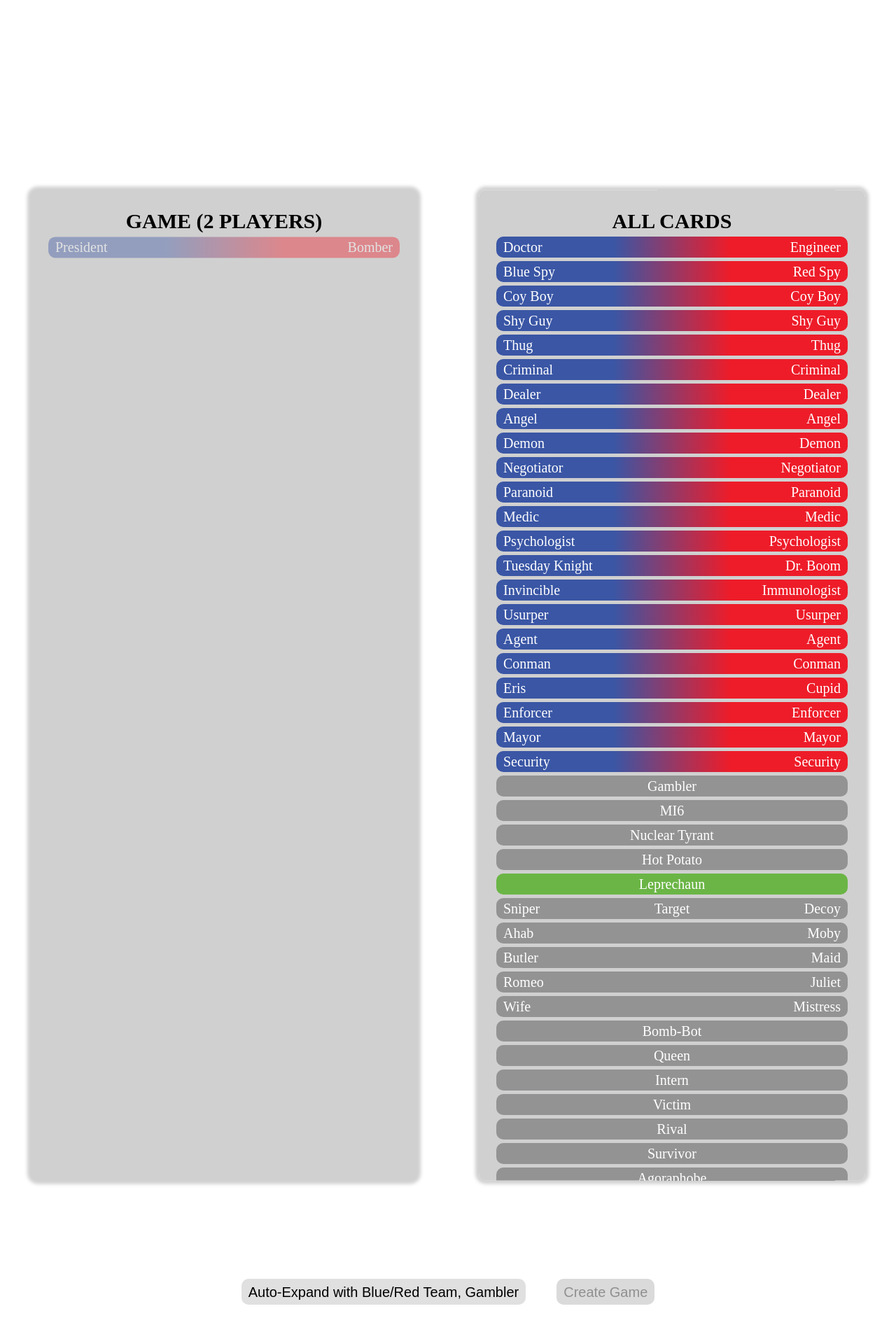
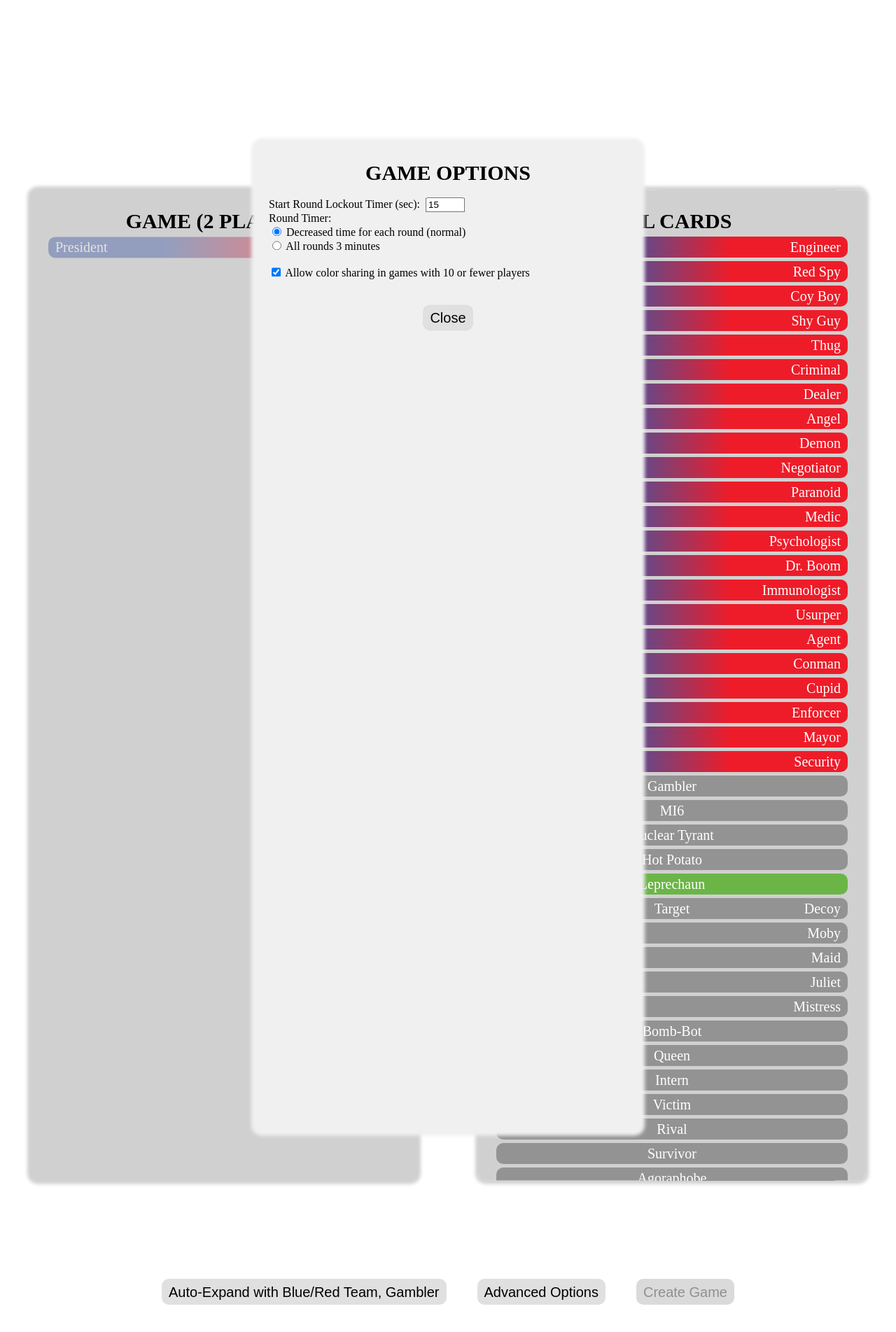
Before and after one commit to waiweran/2R1B-Online, a Flask app: page /create/ in a window 1280 px wide. Shown: the part 236-2139 px from the top of the page at 70% size. Run offline with Flask 3, Linux system fonts and the light colour scheme; data that the repository does not hold is empty; some libraries are stand-ins or nearby versions.

Commit message:
Created UI for advanced game creation options

```diff
--- a/online2R1B/models.py
+++ b/online2R1B/models.py
@@ -16,6 +16,9 @@ class Game(db.Model):
     setup = db.Column(db.PickleType)
     min_players = db.Column(db.Integer)
     expandable = db.Column(db.Boolean)
+    lockout_time = db.Column(db.Integer)
+    db.uniform_timer = db.Column(db.Boolean)
+    color_share = db.Column(db.Boolean)
     started = db.Column(db.Boolean, default=False)
     ended = db.Column(db.Boolean, default=False)
     object = db.Column(db.PickleType)
--- a/online2R1B/static/game.js
+++ b/online2R1B/static/game.js
@@ -235,6 +235,18 @@ function createGame() {
             document.getElementById('createbtn').disabled = true;
         }
     }
+
+    // Form for advanced game options
+    var createForm = document.getElementById('gameform');
+    createForm.style.display = "none";
+    var optionsBtn = document.getElementById('optionsbtn');
+    optionsBtn.onclick = function(e) {
+        createForm.style.display = "";
+    }
+    var closeOptionsBtn = document.getElementById('closeoptionsbtn');
+    closeOptionsBtn.onclick = function(e) {
+        createForm.style.display = "none";
+    }
 }
 
 
--- a/online2R1B/templates/create.html
+++ b/online2R1B/templates/create.html
@@ -24,13 +24,28 @@
 	</div>
 	<div id="bottombtns">
 		<button id="expandbtn">Auto-Expand with Blue/Red Team, Gambler</button>
+		<button id="optionsbtn">Advanced Options</button>
 		<button id="createbtn" disabled="disabled">Create Game</button>
 	</div>
 	<img id="expanddescription">
 	<form id="gameform" method="post">
+		<h2>Game Options</h2><br>
+		<div>
+			<label for="lockouttimeinput">Start Round Lockout Timer (sec):</label>&nbsp
+			<input type="number" name="lockouttime" id="lockouttimeinput" value="15" min="0" max="60"><br>
+			<label for="roundtimerstandard">Round Timer:</label><br>
+			<input type="radio" name="roundtimerstandard" id="roundtimerstandard" checked>
+			<label for="roundtimerstandard">Decreased time for each round (normal)</label><br>
+			<input type="radio" name="roundtimeruniform" id="roundtimeruniform">
+			<label for="roundtimeruniform">All rounds 3 minutes</label><br><br>
+			<input type="checkbox" name="colorsharing" id="colorsharinginput" checked>
+			<label for="colorsharinginput">Allow color sharing in games with 10 or fewer players</label>&nbsp
+		</div>
 		<input type="hidden" name="roles" id="rolesinput">
 		<input type="hidden" name="numplayers" id="numplayersinput">
 		<input type="hidden" name="expand" id="expandinput">
+		<br><br>
+		<button type="button" id="closeoptionsbtn">Close</button>
 	</form>
 </body>
 <style>
@@ -150,5 +165,21 @@
   		box-shadow: 0 0 5px 5px #d0d0d0;
   		z-index: 1;
 	}
+	#gameform {
+		position: fixed;
+		top: 50%;
+		left: 50%;
+		transform: translate(-50%, -50%);
+		width: 40%;
+		height: 60%;
+		padding: 20px;
+		box-shadow: 0 0 5px 5px #f0f0f0;
+		border-radius: 10px;
+		background-color: #f0f0f0;
+		overflow-y: auto;
+	}
+	#gameform div {
+		text-align: left;
+	}
 </style>
 </html>
--- a/online2R1B/views.py
+++ b/online2R1B/views.py
@@ -61,7 +61,13 @@ def create():
 
         setup = json.loads(request.form['roles'])
         num_players = request.form['numplayers']
+        lockout_time = int(request.form['lockouttime'])
+        timer_type = request.form['roundtimer'] == 'on'
+        color_sharing = request.form['colorsharing'] == 'on'
         expandable = request.form['expand'] == 'true'
+        print(type(lockout_time))
+        print(timer_type)
+        print(color_sharing)
         db_game = models.Game(code=code, timestamp=datetime.datetime.now(), setup=pickle.dumps(setup),
                               min_players=num_players, expandable=expandable)
         db.session.add(db_game)
--- a/todo.txt
+++ b/todo.txt
@@ -9,7 +9,7 @@ Add customization options to game setup
 Medium Priority
 
 Add tutorial
-Fix usurping election vote thresholds
+Fix usurping & election vote thresholds
 
 Low Priority
 
```
